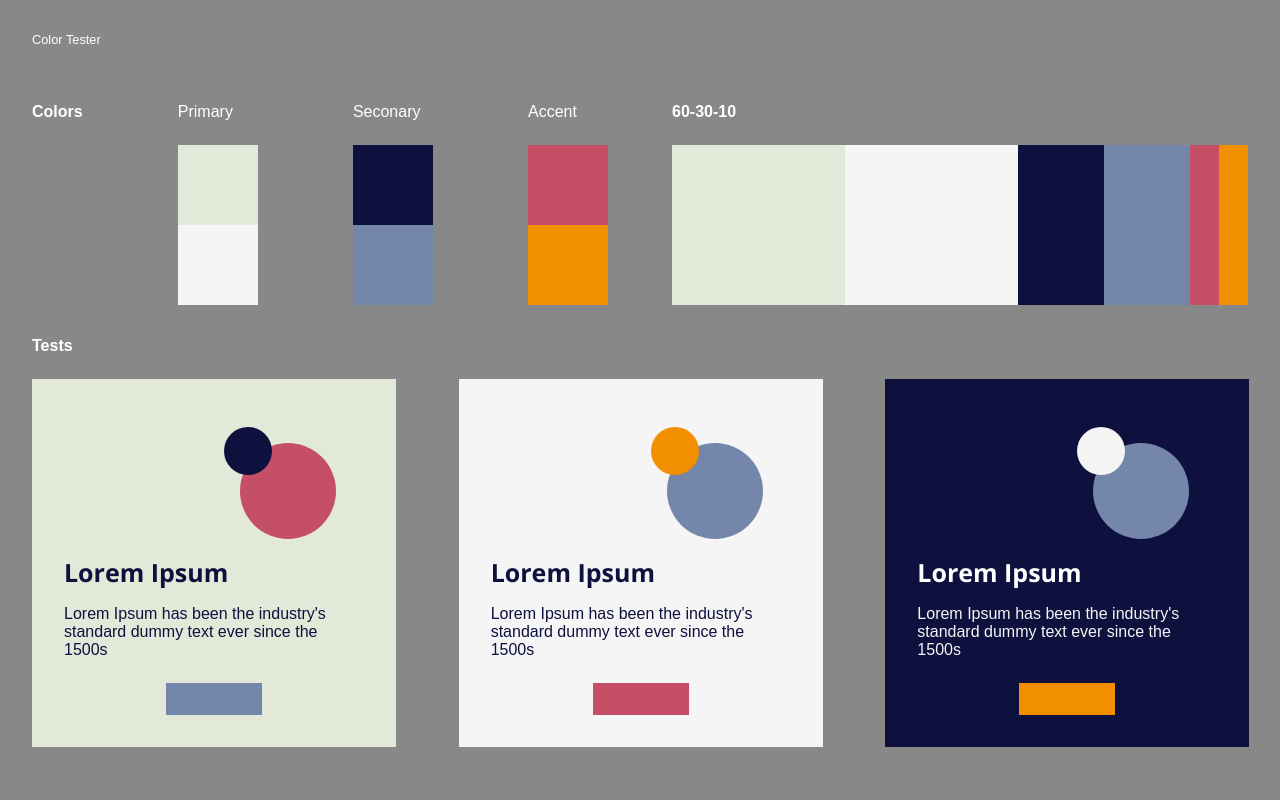
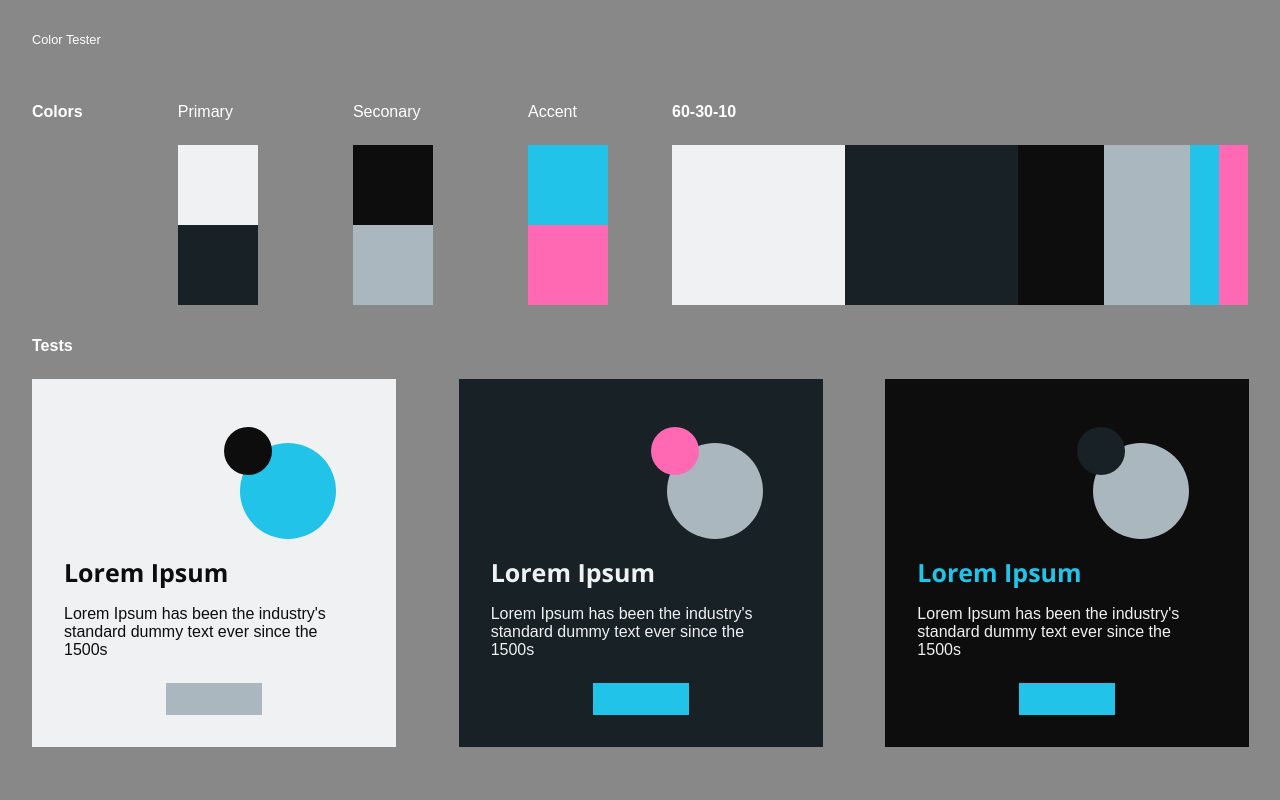
Before and after one commit to stringist/advice-project, a website built with Vite: page advice-color-tester/index.html in a window 1280 px wide. Shown: the top 800 px of the page. Built offline with nearby package versions, Linux system fonts and the light colour scheme.

Commit message:
questionable colors added to tester

```diff
--- a/advice-color-tester/style.css
+++ b/advice-color-tester/style.css
@@ -5,12 +5,13 @@
 }
 
 :root {
-    --color-primary1: rgb(226, 233, 216);
-    --color-primary2: #f5f5f5;
-    --color-secondary1: rgb(14, 16, 61);
-    --color-secondary2: #7486aa;
-    --color-accent1: #c44f67;
-    --color-accent2: rgb(241, 143, 1);
+    --color-primary1: #F0F1F2;
+    --color-primary2: #182126;
+    --color-secondary1: #0D0D0D;
+    --color-secondary2: #AAB7BF;
+    --color-accent1: #049DBF;
+    --color-accent1: #22c3e8;
+    --color-accent2: hotpink;
     --displayFont: "Open Sans", sans-serif;
     --bodyFont: "Open Sans", sans-serif;
 }
@@ -59,6 +60,7 @@ h4,
 h5,
 h6 {
     font-family: 'Open Sans', sans-serif;
+    font-weight: 700;
 }
 
 h2 {
@@ -193,7 +195,7 @@ section {
 
 #test2 {
     background-color: var(--color-primary2);
-    color: var(--color-secondary1);
+    color: var(--color-primary1);
 }
 
 #test2 .circle1 {
@@ -216,6 +218,10 @@ section {
     background-color: var(--color-secondary1);
 }
 
+#test3 h2 {
+    color: var(--color-accent1);
+}
+
 #test3 .circle1 {
     background-color: var(--color-primary2);
 }
@@ -225,11 +231,11 @@ section {
 }
 
 #test3 .box {
-    background-color: var(--color-accent2);
+    background-color: var(--color-accent1);
 }
 
 #test3 p {
-    color: var(--color-primary2);
+    color: var(--color-primary1);
 }
 
 #test4 {
--- a/package.json
+++ b/package.json
@@ -8,6 +8,7 @@
     "preview": "vite preview"
   },
   "devDependencies": {
+    "isitfriday": "^1.0.3",
     "sass": "^1.49.9",
     "vite": "^2.8.0"
   }
```
Also changed, not shown: 1 other file.
